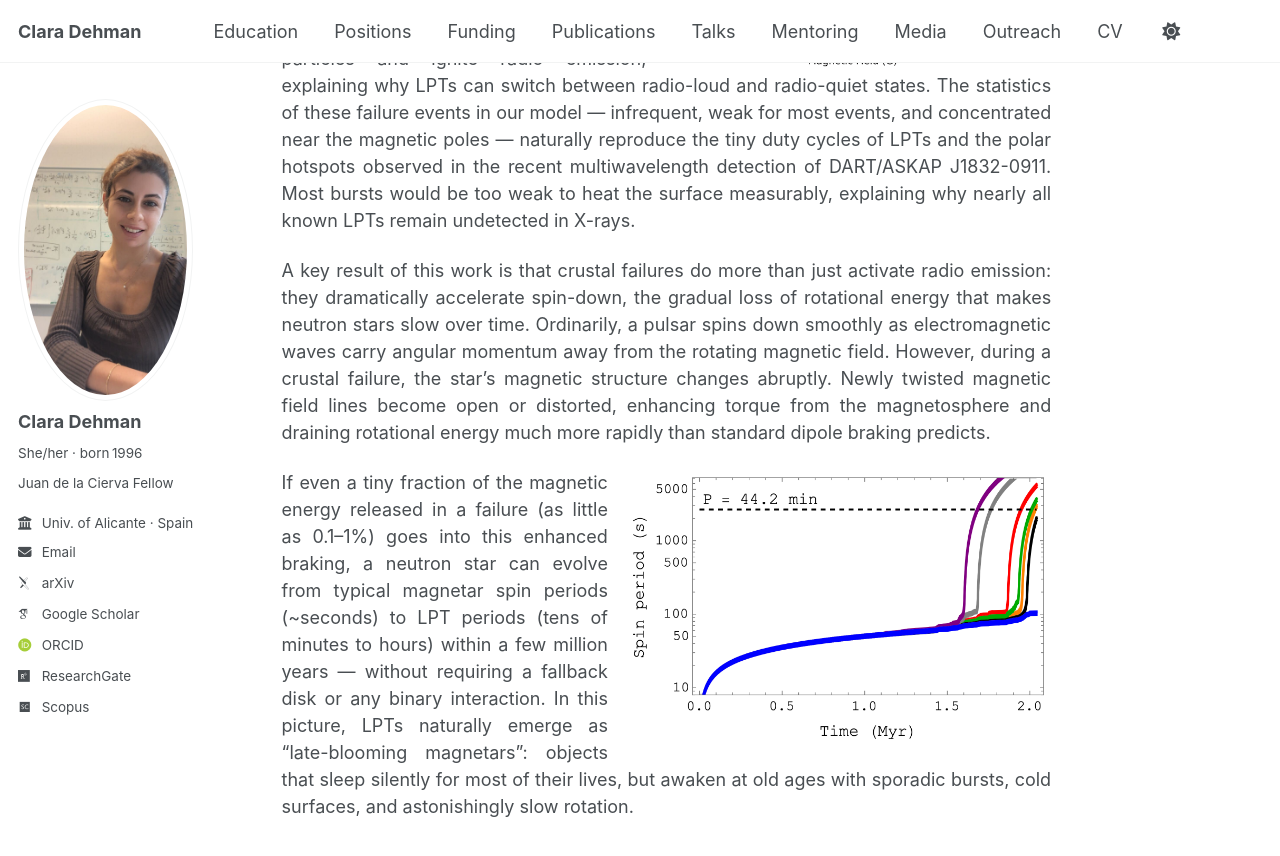
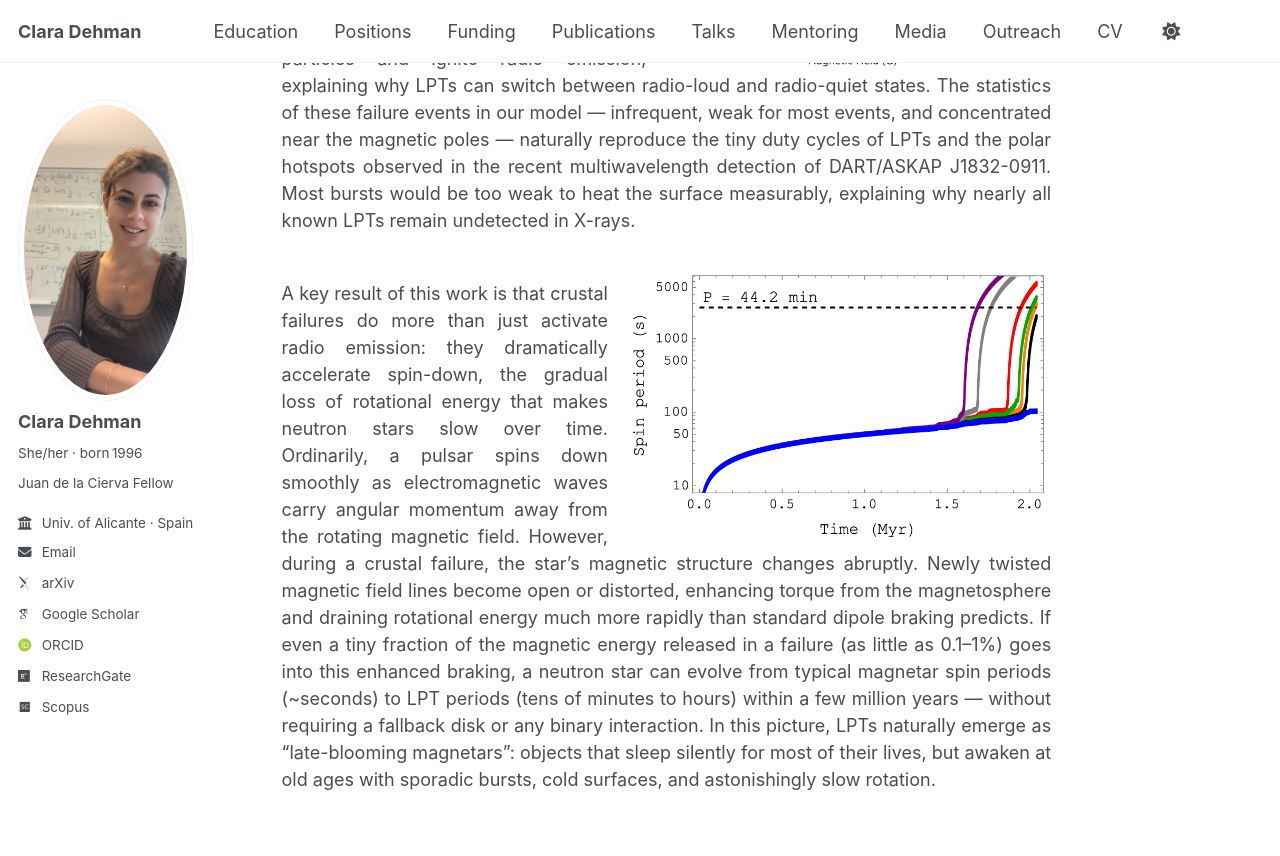
Before and after one commit to ClaraDehman/ClaraDehman.github.io, a Jekyll site: the page built from lpt.md, in a window 1280 px wide and 900 px high, scrolled down 660 px. Shown: the top 856 px of the window. Built offline with Jekyll 4.4.1, drawn with Linux system fonts in a browser that asks for light colours; some web fonts are replaced; some of the changed lines change nothing that is shown.

Commit message:
Update lpt.md

```diff
--- a/lpt.md
+++ b/lpt.md
@@ -23,15 +23,15 @@
 <!-- Clears the float so the lower text doesn't wrap around -->
 <div style="clear: both;"></div>
 
-  <p style="text-align: justify;">
-A key result of this work is that crustal failures do more than just activate radio emission: they dramatically accelerate spin-down, the gradual loss of rotational energy that makes neutron stars slow over time. Ordinarily, a pulsar spins down smoothly as electromagnetic waves carry angular momentum away from the rotating magnetic field. However, during a crustal failure, the star’s magnetic structure changes abruptly. Newly twisted magnetic field lines become open or distorted, enhancing torque from the magnetosphere and draining rotational energy much more rapidly than standard dipole braking predicts.  </p>
-
-<!-- IMAGE floated to the right -->
 <img src="/files/LPT_PPdot.png"
      alt="LPTs"
-     style="float:right; width:55%; margin-left:20px; border-radius:6px;">
+     style="float: right; width: 55%; margin: 10px 0 10px 20px; border-radius: 6px;">
+
   <p style="text-align: justify;">
- If even a tiny fraction of the magnetic energy released in a failure (as little as 0.1–1%) goes into this enhanced braking, a neutron star can evolve from typical magnetar spin periods (~seconds) to LPT periods (tens of minutes to hours) within a few million years — without requiring a fallback disk or any binary interaction. In this picture, LPTs naturally emerge as “late-blooming magnetars”: objects that sleep silently for most of their lives, but awaken at old ages with sporadic bursts, cold surfaces, and astonishingly slow rotation. </p>
+A key result of this work is that crustal failures do more than just activate radio emission: they dramatically accelerate spin-down, the gradual loss of rotational energy that makes neutron stars slow over time. Ordinarily, a pulsar spins down smoothly as electromagnetic waves carry angular momentum away from the rotating magnetic field. However, during a crustal failure, the star’s magnetic structure changes abruptly. Newly twisted magnetic field lines become open or distorted, enhancing torque from the magnetosphere and draining rotational energy much more rapidly than standard dipole braking predicts.  If even a tiny fraction of the magnetic energy released in a failure (as little as 0.1–1%) goes into this enhanced braking, a neutron star can evolve from typical magnetar spin periods (~seconds) to LPT periods (tens of minutes to hours) within a few million years — without requiring a fallback disk or any binary interaction. In this picture, LPTs naturally emerge as “late-blooming magnetars”: objects that sleep silently for most of their lives, but awaken at old ages with sporadic bursts, cold surfaces, and astonishingly slow rotation.  </p>
+
+
+
 
 <!-- Clears the float so the lower text doesn't wrap around -->
 <div style="clear: both;"></div>
```
